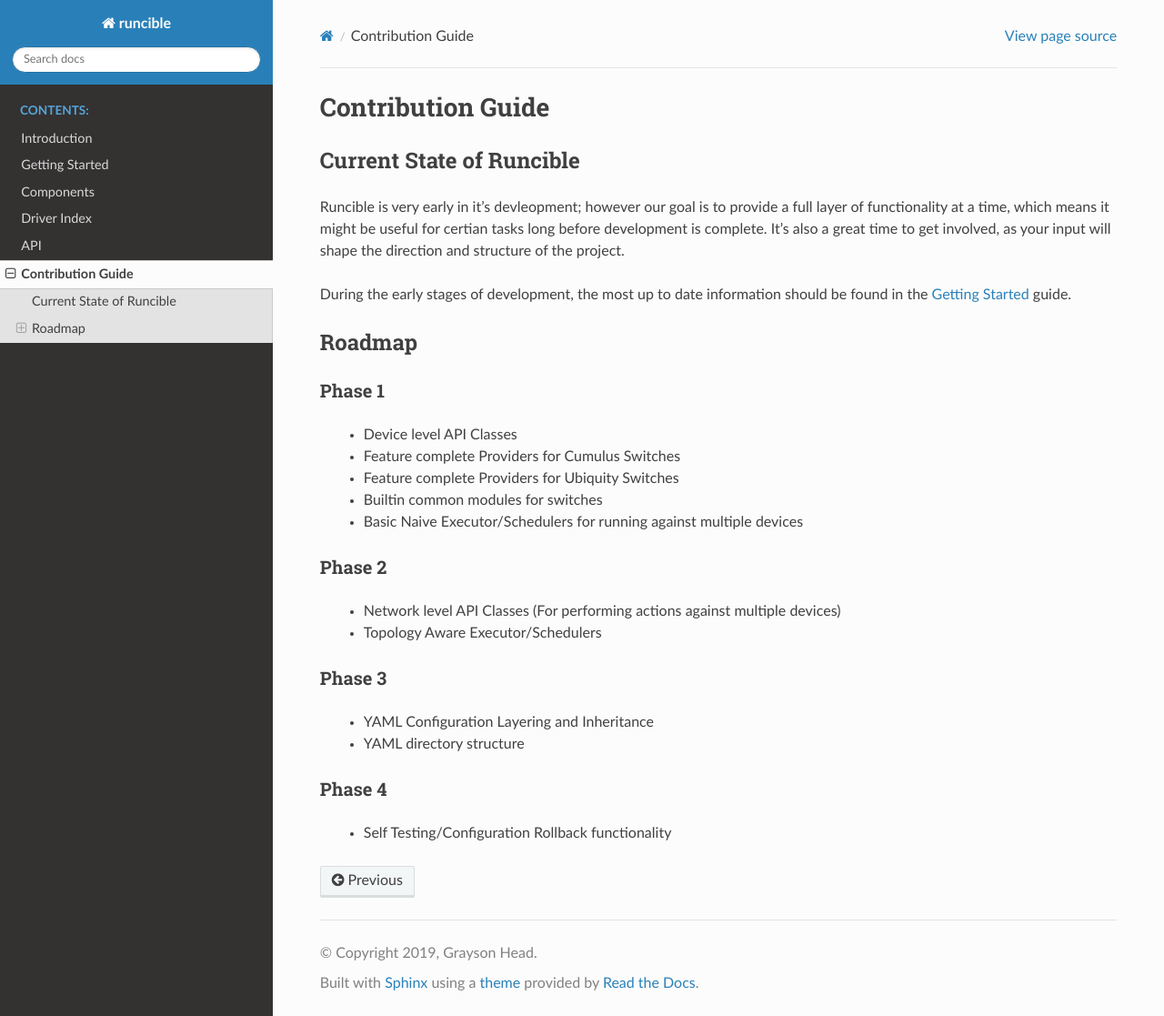
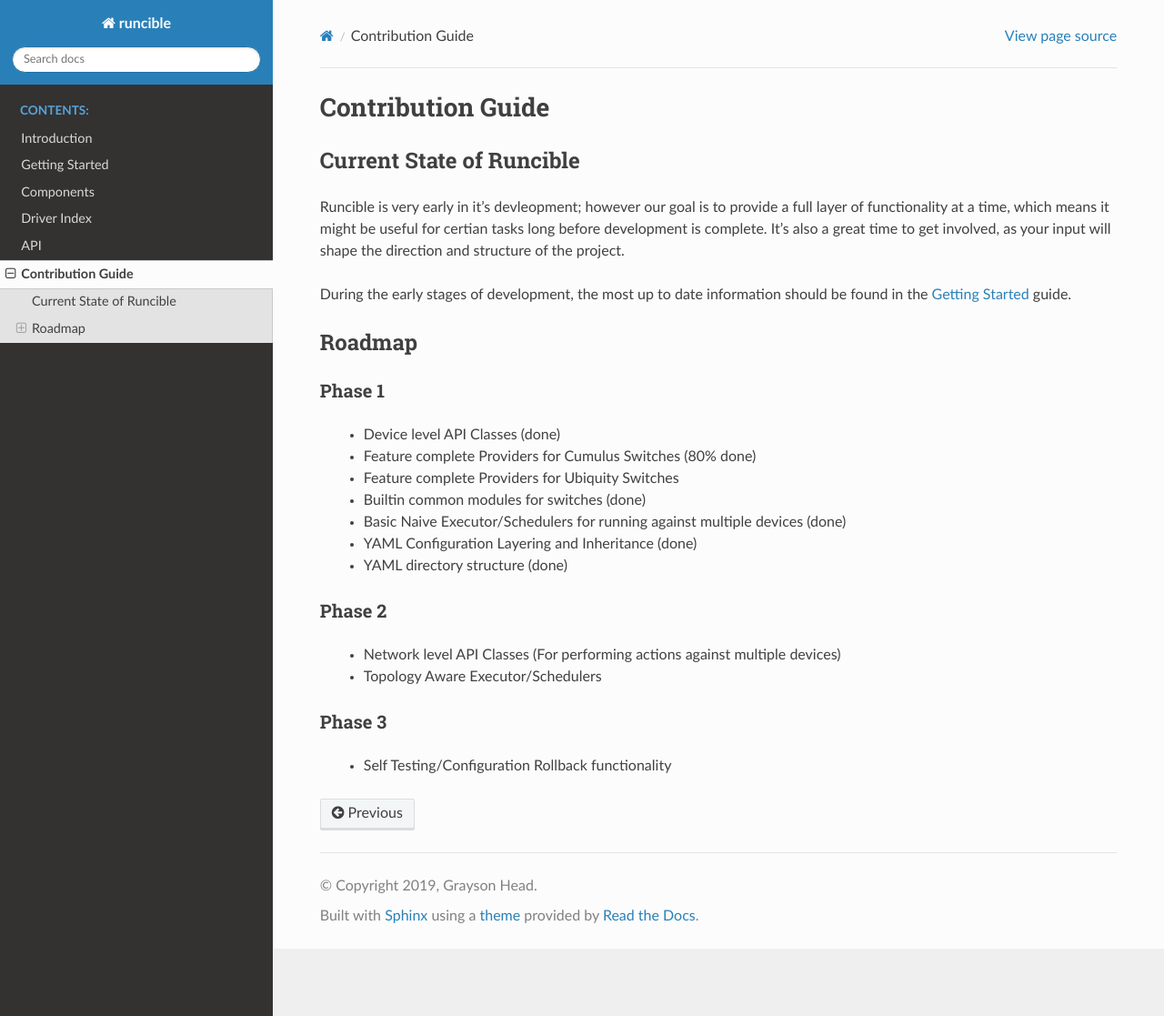
Before and after one commit to graysonhead/runcible, a Sphinx documentation site: the page built from docs/contribution_guide.rst, in a window 1280 px wide and 1117 px high. Shown: the whole window at 91% size. Built offline with Sphinx 7.4.7 and the Read the Docs theme 2.0.0, drawn with Linux system fonts in a browser that asks for light colours; pages that are not in the unit, such as notebooks, are missing from menus.

Commit message:
Update contribution_guide.rst

```diff
--- a/docs/contribution_guide.rst
+++ b/docs/contribution_guide.rst
@@ -19,11 +19,13 @@ Roadmap
 Phase 1
 ^^^^^^^
 
- - Device level API Classes
- - Feature complete Providers for Cumulus Switches
+ - Device level API Classes (done)
+ - Feature complete Providers for Cumulus Switches (80% done)
  - Feature complete Providers for Ubiquity Switches
- - Builtin common modules for switches
- - Basic Naive Executor/Schedulers for running against multiple devices
+ - Builtin common modules for switches (done)
+ - Basic Naive Executor/Schedulers for running against multiple devices (done)
+ - YAML Configuration Layering and Inheritance (done)
+ - YAML directory structure (done)
 
 Phase 2
 ^^^^^^^
@@ -34,10 +36,4 @@ Phase 2
 Phase 3
 ^^^^^^^
 
- - YAML Configuration Layering and Inheritance
- - YAML directory structure
-
-Phase 4
-^^^^^^^
-
  - Self Testing/Configuration Rollback functionality
```
